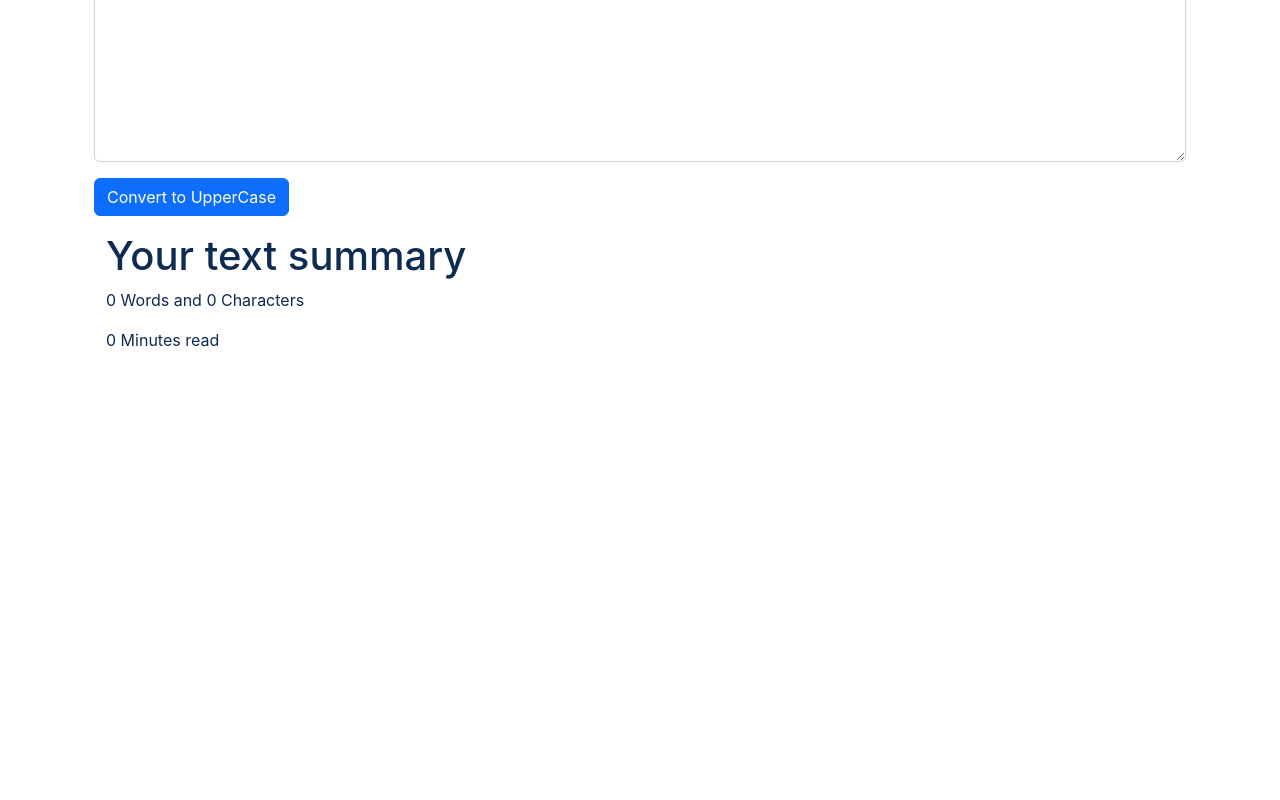
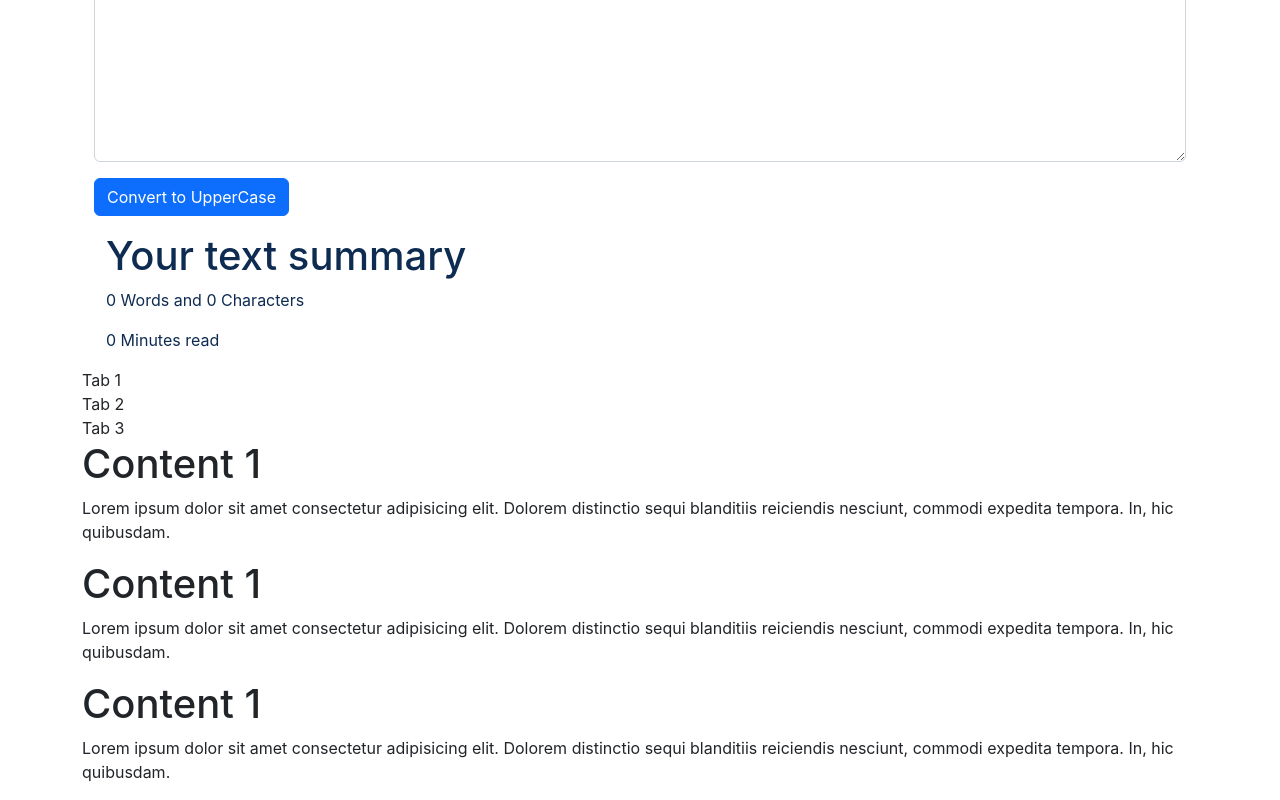
Before and after one commit to luckkalpna/react_learning, a React (Create React App) app in the folder my-app/: page / in a window 1280 px wide. Shown: the part 270-1070 px from the top of the page. Before the commit the page ends 800 px from the top, so only its background shows below. Built offline with nearby package versions, Linux system fonts and the light colour scheme.

Commit message:
Add tabs

```diff
--- a/my-app/src/App.js
+++ b/my-app/src/App.js
@@ -11,6 +11,7 @@ import {
   Route,
   Link
 } from "react-router-dom";
+import Tabs from './components/Tabs';
 
 function App() {
   const [mode, setMode] = useState('light'); // Dark mode is enable or not
@@ -58,6 +59,7 @@ function App() {
           <TextBox heading="Write here about yourself" mode={mode} showAlert={showAlert}/>
             {/* <About mode={mode}/> */}
         </div>
+        <Tabs/>
         </>
   );
 }
--- /dev/null
+++ b/my-app/src/components/Tabs.js
@@ -0,0 +1,29 @@
+import React from 'react'
+
+function Tabs() {
+    return (
+        <div className='container'>
+          <div className="block-tabs">
+            <div className="tabs">Tab 1</div>
+            <div className="tabs">Tab 2</div>
+            <div className="tabs">Tab 3</div>
+          </div>
+          <div className="tab-content">
+            <h1>Content 1</h1>
+            <p>Lorem ipsum dolor sit amet consectetur adipisicing elit. Dolorem distinctio sequi blanditiis reiciendis nesciunt, commodi expedita tempora. In, hic quibusdam.</p>
+          </div>
+
+          <div className="tab-content">
+            <h1>Content 1</h1>
+            <p>Lorem ipsum dolor sit amet consectetur adipisicing elit. Dolorem distinctio sequi blanditiis reiciendis nesciunt, commodi expedita tempora. In, hic quibusdam.</p>
+          </div>
+
+          <div className="tab-content">
+            <h1>Content 1</h1>
+            <p>Lorem ipsum dolor sit amet consectetur adipisicing elit. Dolorem distinctio sequi blanditiis reiciendis nesciunt, commodi expedita tempora. In, hic quibusdam.</p>
+          </div>
+        </div>
+    )
+}
+
+export default Tabs
```
